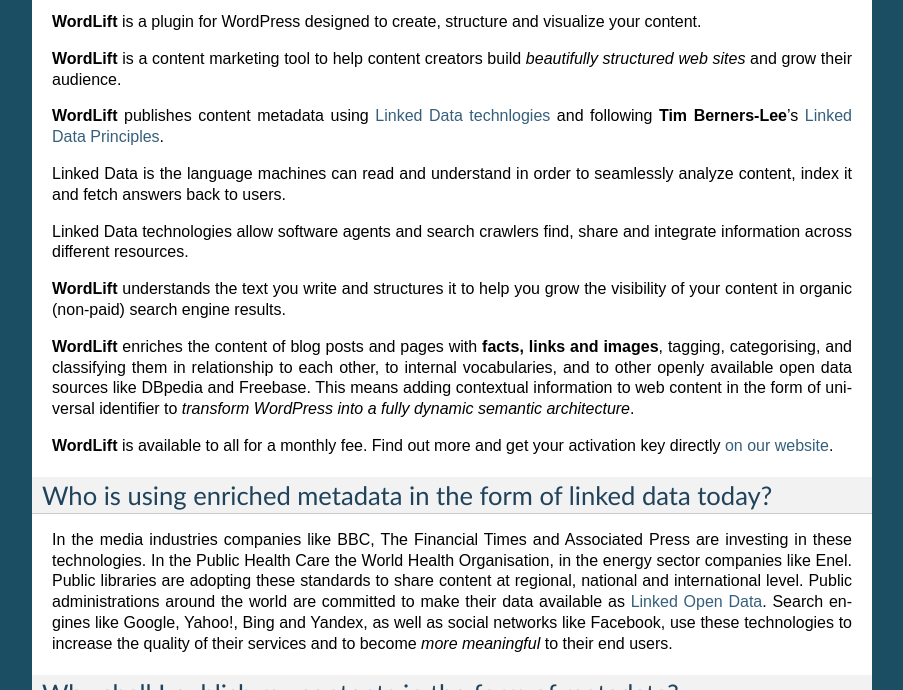
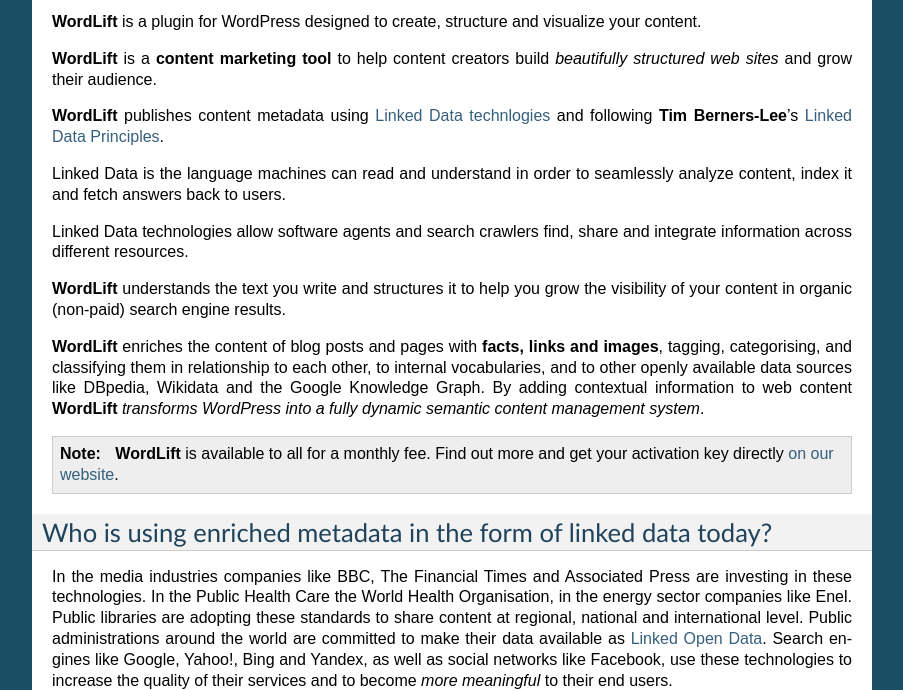
Before and after one commit to insideout10/wordlift-docs, a Sphinx documentation site: the page built from docs/overview.rst, in a window 1280 px wide and 900 px high, scrolled down 330 px, cut to the strip 210-900 px from the top of the window. Shown: the whole strip, without its empty margins (198-1101 px from the left). Built offline with Sphinx 7.4.7, drawn with Linux system fonts in a browser that asks for light colours.

Commit message:
updating overview
minor changes

```diff
--- a/docs/overview.rst
+++ b/docs/overview.rst
@@ -10,7 +10,7 @@
 
 **WordLift** is a plugin for WordPress designed to create, structure and visualize your content.
 
-**WordLift** is a content marketing tool to help content creators build *beautifully structured web sites* and grow their audience.
+**WordLift** is a **content marketing tool** to help content creators build *beautifully structured web sites* and grow their audience.
 
 **WordLift** publishes content metadata using `Linked Data technlogies <key-concepts.html#linked-open-data>`_ and following **Tim Berners-Lee**'s
 `Linked Data Principles <http://www.w3.org/DesignIssues/LinkedData.html>`_.
@@ -22,12 +22,10 @@
 **WordLift** understands the text you write and structures it to help you grow the visibility of your content in organic (non-paid) search engine results.
 
 **WordLift** enriches the content of blog posts and pages with **facts, links and images**, tagging, categorising,
-and classifying them in relationship to each other, to internal vocabularies, and to other openly
-available open data sources like DBpedia and Freebase.
-This means adding contextual information to web content in the form of universal identifier
-to *transform WordPress into a fully dynamic semantic architecture*.
+and classifying them in relationship to each other, to internal vocabularies, and to other openly available data sources like DBpedia, Wikidata and the Google Knowledge Graph. By adding contextual information to web content **WordLift** *transforms WordPress into a fully dynamic semantic content management system*.
 
-**WordLift** is available to all for a monthly fee. Find out more and get your activation key directly `on our website <https://wordlift.io>`_.
+.. note::
+        **WordLift** is available to all for a monthly fee. Find out more and get your activation key directly `on our website <https://wordlift.io>`_.
 
 
 =================
```
